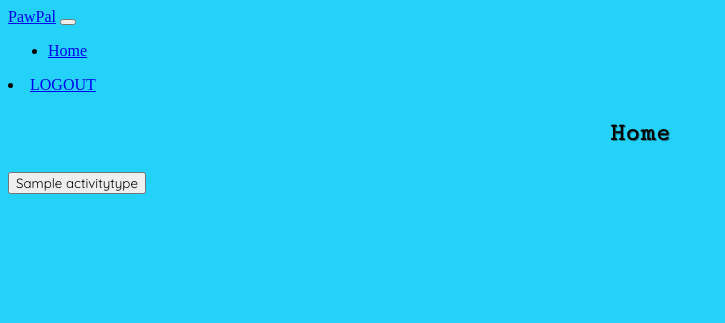
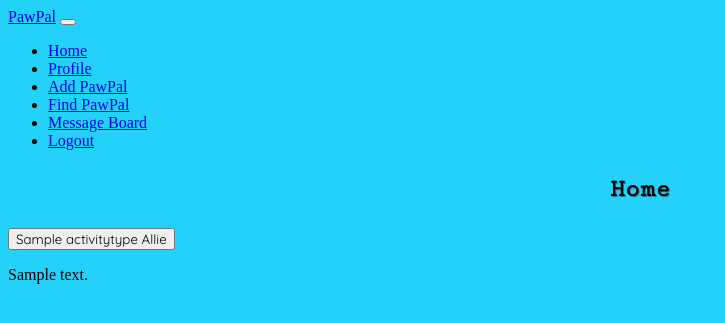
Before and after one commit to kirksudduth/PawPal, a Django app: page / in a window 1280 px wide. Shown: the top 323 px of the page, without its empty margins (0-725 px from the left). Run offline with Django 3.2, Linux system fonts and the light colour scheme; a user stored in the database is signed in; data comes from the database, SQL or seed files in the repository; tables that the repository leaves empty hold one stand-in row (values such as "Sample post"); parts of the project's set-up code (start-up, migrations or seed data) failed here and were passed over; some libraries are stand-ins or nearby versions.

Commit message:
got navbar built as much out as i want right now and also added activity notes to home page

```diff
--- a/pawpalproject/pawpalapp/templates/activity_types/list.html
+++ b/pawpalproject/pawpalapp/templates/activity_types/list.html
@@ -4,9 +4,16 @@
 <h3>Home</h3>
 
 <div class="activity_type_list">
-        {% for activity_type in all_activity_types %}
+  {% for activity_type in list_view.all_activity_types %}
   <div class="activity_type">
-                <button class="button">{{activity_type.title}}
+    <button class="button">
+      {{activity_type.title}} {{activity_type.pawPal.name}}
+    </button>
+    {% for activity in list_view.all_activities %}
+    <div class="activity_note">
+      <p class="note">{{activity.note}}</p>
+    </div>
+    {% endfor %}
   </div>
   {% endfor %}
 </div>
--- a/pawpalproject/pawpalapp/templates/shared/base.html
+++ b/pawpalproject/pawpalapp/templates/shared/base.html
@@ -1,4 +1,4 @@
-{% load static %} {% load bootstrap4 %}
+{% load static %} {% load bootstrap4_nav %}
 <!DOCTYPE html>
 <html>
   <head>
@@ -17,12 +17,21 @@
   </head>
   <body>
     <header>
+      {% block nav %}
       <nav class="navbar navbar-expand-md sticky-top">
         <a class="navbar-brand" href="#">PawPal</a>
-    <button class="navbar-toggler" type="button" data-toggle="collapse"
-    data-target="#PawPal" aria-controls="navbarText" aria-expanded="false"
-    aria-label="Toggle navigation">
-    <span class="navbar-toggler-icon"><i class="fas fa-bars hamburger"></i>
+        {% if request.user.is_authenticated %}
+        <button
+          class="navbar-toggler"
+          type="button"
+          data-toggle="collapse"
+          data-target="PawPal"
+          aria-controls="PawPal"
+          aria-expanded="false"
+          aria-label="Toggle navigation"
+        >
+          <span class="navbar-toggler-icon"
+            ><i class="fas fa-bars hamburger"></i>
           </span>
         </button>
         <div class="collapse navbar-collapse" id="navbarText">
@@ -30,11 +39,27 @@
             <li class="nav-item">
               <a class="nav-link" href="#">Home</a>
             </li>
+            <li class="nav-item">
+              <a class="nav-link" href="#">Profile</a>
+            </li>
+            <li class="nav-item">
+              <a class="nav-link" href="#">Add PawPal</a>
+            </li>
+            <li class="nav-item">
+              <a class="nav-link" href="#">Find PawPal</a>
+            </li>
+            <li class="nav-item">
+              <a class="nav-link" href="#">Message Board</a>
+            </li>
+            <li class="nav-item">
+              <a class="nav-link" href="{% url 'pawpalapp:logout' %}">Logout</a>
+            </li>
+          </ul>
+        </div>
+        {% endif %}
+      </nav>
+      {% endblock %}
     </header>
-    {% if request.user.is_authenticated %}
-    <li class="nav-item">
-      <a class="nav-link" href="{% url 'pawpalapp:logout' %}">LOGOUT</a>
-    </li>
-    {% endif %} {% block content %} {% endblock %}
+    {% block content %} {% endblock %}
   </body>
 </html>
--- a/pawpalproject/pawpalapp/views/activity_types/list.py
+++ b/pawpalproject/pawpalapp/views/activity_types/list.py
@@ -1,7 +1,7 @@
 from django.shortcuts import render, redirect
 from django.urls import reverse
 from django.contrib.auth.decorators import login_required
-from ...models import ActivityType
+from ...models import ActivityType, Activity
 
 @login_required
 def activity_type_list(request):
@@ -9,11 +9,15 @@ def activity_type_list(request):
         print("USER:", request.user.id)
         # add pawPal_id=request.user.id ?? in filter.() OR something like that
         all_activity_types = ActivityType.objects.filter()
+        all_activities = Activity.objects.filter()
+        list_view = {}
+        list_view['all_activity_types'] = ActivityType.objects.filter()
+        list_view['all_activities'] = Activity.objects.filter()
 
         template_name = 'activity_types/list.html'
 
         context = {
-            'all_activity_types': all_activity_types
+            'list_view' : list_view
         }
 
         return render(request, template_name, context)
```
Lines whose indentation alone changed are shown as unchanged.
